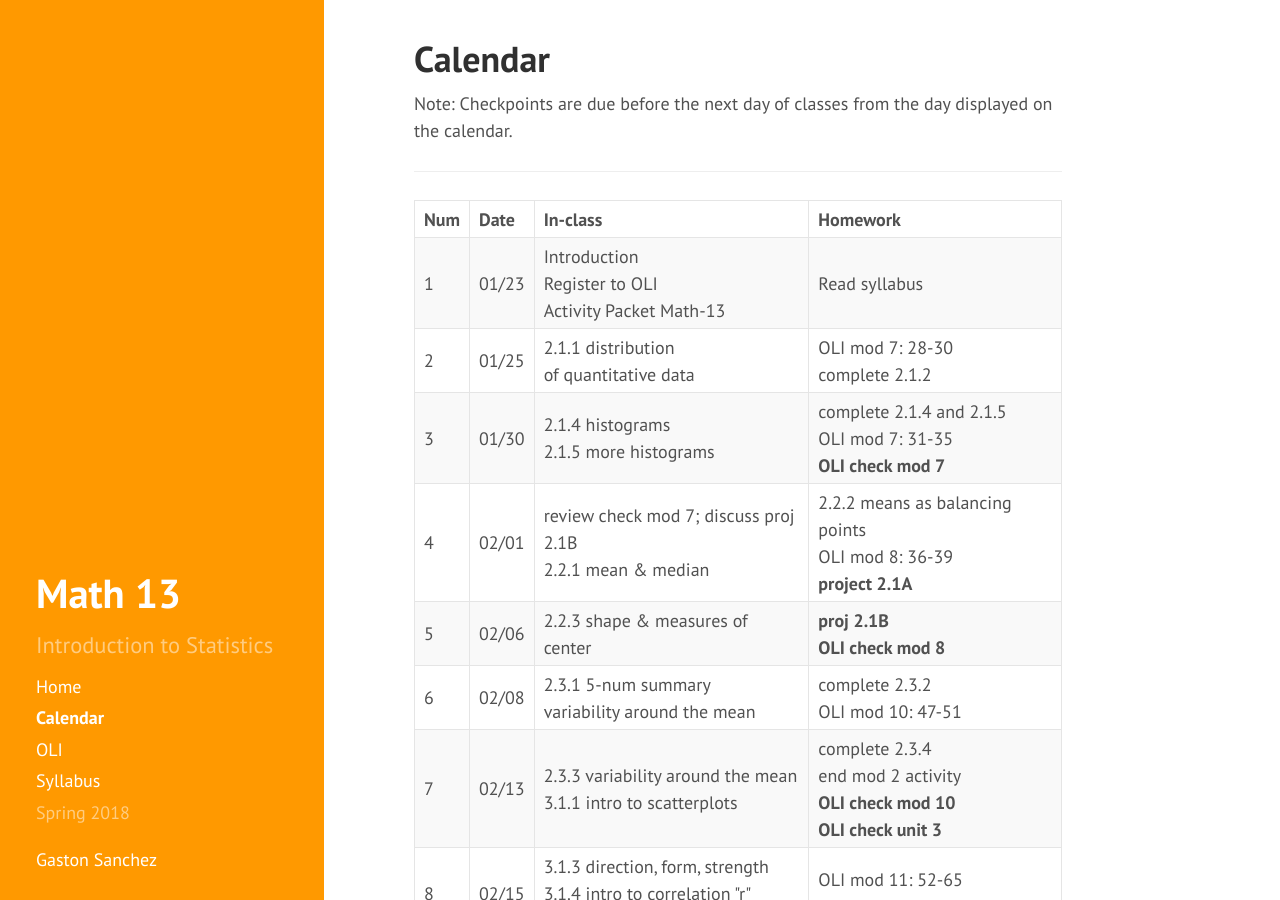
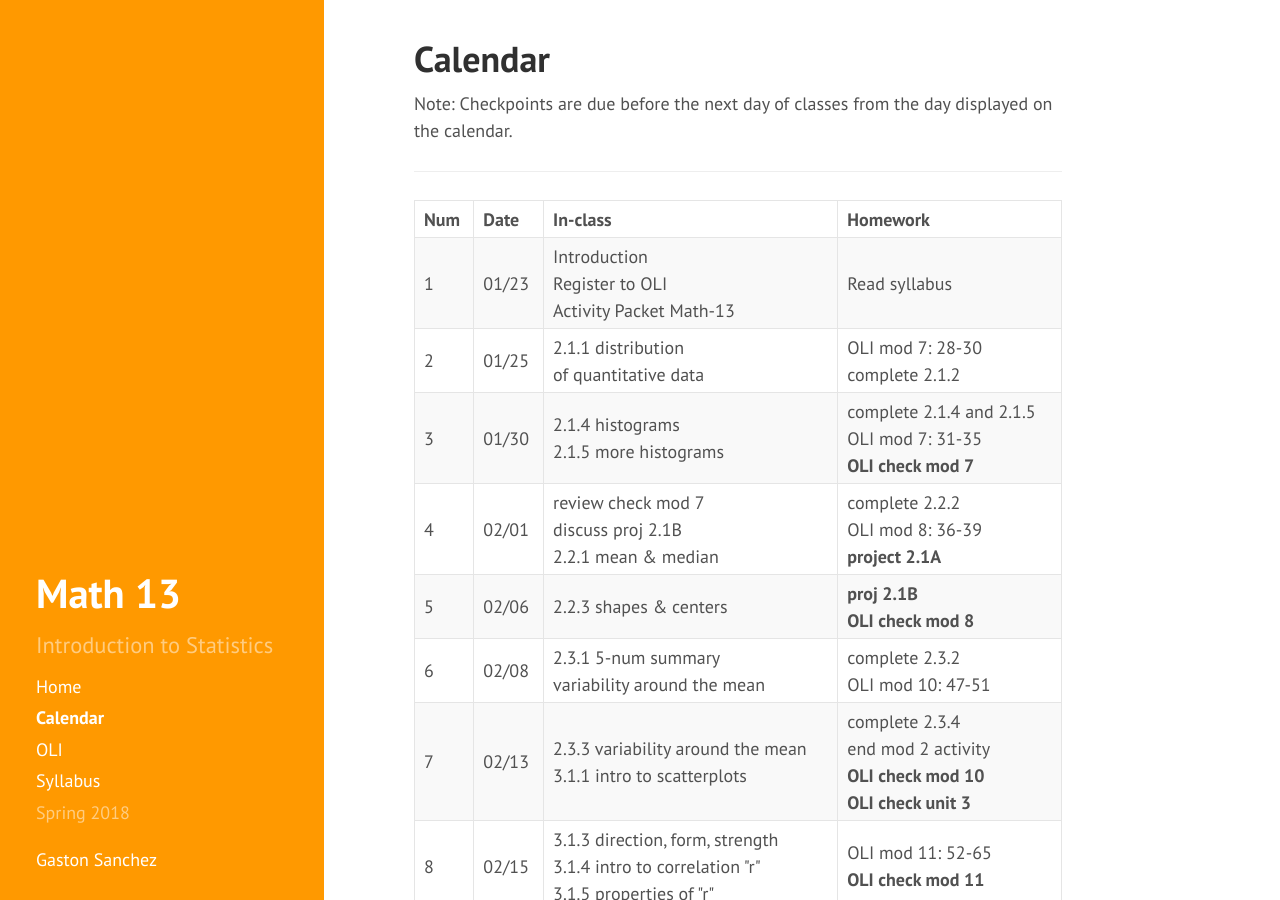
Before and after one commit to gastonstat/relic-math13, a Jekyll site: the page built from calendar.md, in a window 1280 px wide and 900 px high. Built offline with Jekyll 4.4.1, drawn with Linux system fonts in a browser that asks for light colours; nearby versions of some CDN libraries; some of the changed text lies outside the part shown.

Commit message:
calendar: add mising br part 1

```diff
--- a/calendar.md
+++ b/calendar.md
@@ -41,18 +41,17 @@ Note: Checkpoints are due before the next day of classes from the day displayed
     <tr>
       <td>4</td>
       <td>02/01</td>
-      <td>review check mod 7; discuss proj 2.1B<br>
+      <td>review check mod 7<br>
+      	  discuss proj 2.1B<br>
           2.2.1 mean & median</td>
-      <td>2.2.2 means as balancing points<br>
+      <td>complete 2.2.2<br>
           OLI mod 8: 36-39<br>
           <b>project 2.1A</b></td>
     </tr>
-
-
     <tr>
       <td>5</td>
       <td>02/06</td>
-      <td>2.2.3 shape & measures of center</td>
+      <td>2.2.3 shapes & centers</td>
       <td><b>proj 2.1B</b><br>
           <b>OLI check mod 8</b></td>
     </tr>
@@ -88,7 +87,7 @@ Note: Checkpoints are due before the next day of classes from the day displayed
           3.2.3 equation of a line<br>
           3.2.4 interpreting reg line</td>
       <td>OLI mod 12: 66-71<br>
-          <b>OLI check mod 12</b>
+          <b>OLI check mod 12</b><br>
           <b>OLI check unit 4</b></td>
     </tr>
     <tr>
@@ -175,7 +174,7 @@ Note: Checkpoints are due before the next day of classes from the day displayed
       <td>03/27</td>
       <td>7.1.1 Sample proportions</td>
       <td>OLI mod 18: 122-124<br>
-      	  <b>OLI check mod 17</b>
+      	  <b>OLI check mod 17</b><br>
       	  <b>OLI check unit 7</b></td>
     </tr>
     <tr>
@@ -304,6 +303,3 @@ Note: Checkpoints are due before the next day of classes from the day displayed
     </tr>
   </tbody>
  </table>
-
-
------
```
Also changed, not shown: other parts of calendar.md (+1 -1 lines).
